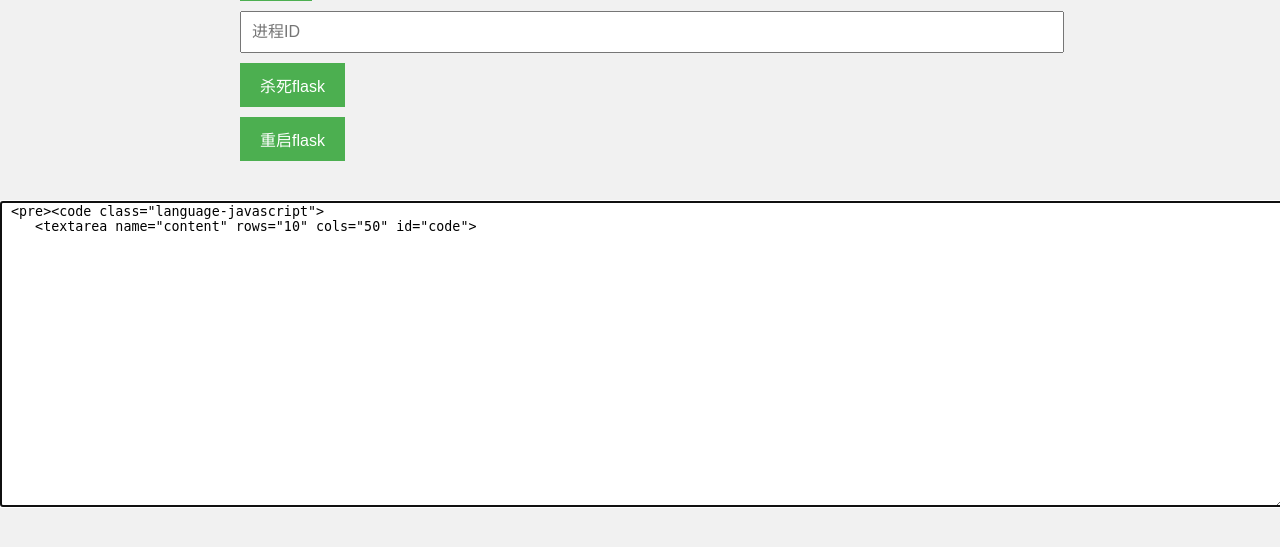
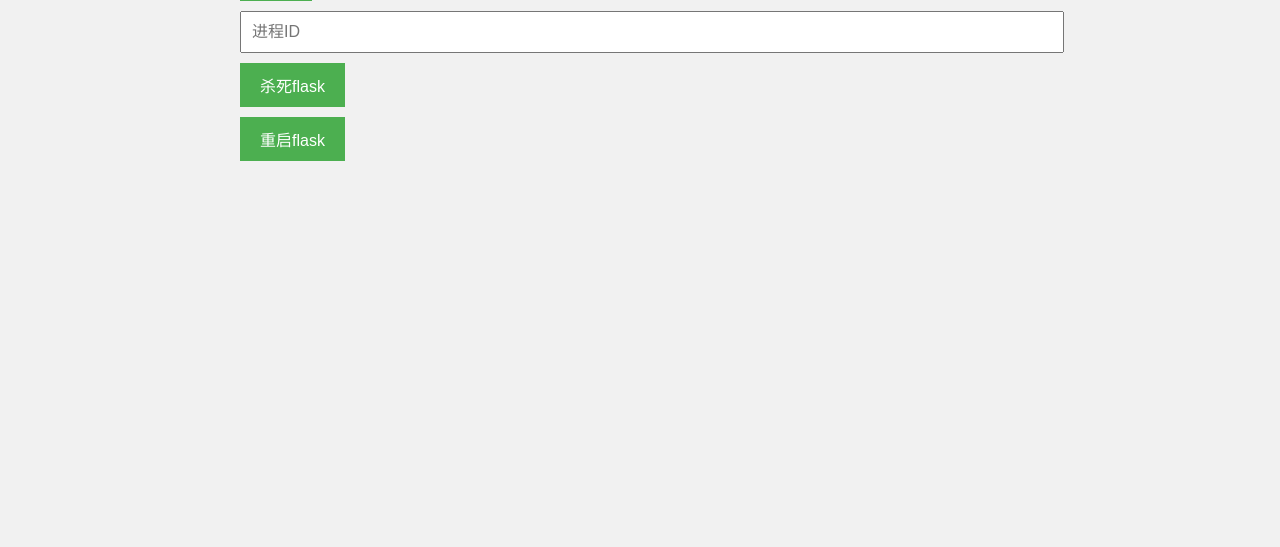
Before and after one commit to dakaca007/django, a Flask app: page /admin in a window 1280 px wide. Shown: the part 167-714 px from the top of the page. Run offline with Flask 3, Linux system fonts and the light colour scheme; some libraries are stand-ins or nearby versions.

Commit message:
Update editor.html

```diff
--- a/templates/editor.html
+++ b/templates/editor.html
@@ -74,6 +74,18 @@
         </div>
     </form>
     {% if result %}
+    <form>
+
+
+
+        <textarea id="code" autofocus> <pre><code class="language-javascript">
+    <textarea name="content" rows="10" cols="50" id="code">
+        {{ result }}
+    </textarea>
+</code></pre></textarea>
+
+
+</form>
     <form id="command-form2" method="POST" action="/save">
         <div class="form-group">
             <input type="text" name="file_path2" placeholder="Enter directory path">
@@ -119,18 +131,7 @@
     </div>
     {% endif %}
 </div>
-<form>
 
-
-
-        <textarea id="code" autofocus> <pre><code class="language-javascript">
-    <textarea name="content" rows="10" cols="50" id="code">
-        {{ result }}
-    </textarea>
-</code></pre></textarea>
-
-
-</form>
 <script>
     window.addEventListener('DOMContentLoaded', function() {
         Prism.highlightAll();
```
